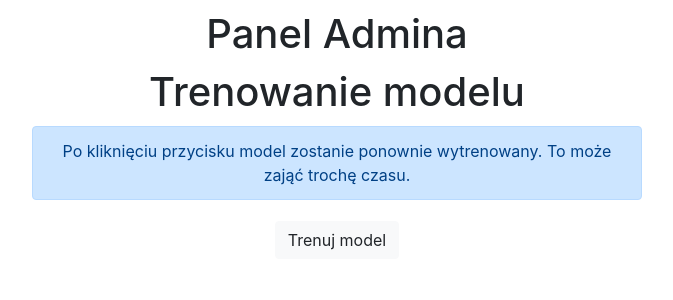
After one commit to Cleo3927/ZPP-Rekwizytornia, a Flask app: page /train_model in a window 1280 px wide. The commit adds this page. Shown: the top 300 px of the page, without its empty margins (303-976 px from the left). Run offline with Flask 2, Linux system fonts and the light colour scheme; parts of the project's set-up code (start-up, migrations or seed data) failed here and were passed over; some libraries are stand-ins or nearby versions; some web fonts are replaced.

Commit message:
Strona + stream

```diff
--- a/src/server/app.py
+++ b/src/server/app.py
@@ -15,7 +15,6 @@ database = database.Database()
 camera = driver.Camera(0)
 
 def get_template_for_response(result):
-    print(result)
     if result == "OK":
         return render_template("result_ok.html")
     else:
@@ -35,13 +34,32 @@ def add_element():
 
 @app.route("/add_result", methods=["GET", "POST"])
 def add_result():
-    name = request.form.get("name")
-    count = request.form.get("count")
-    price = request.form.get("price")
+    add_database = request.form.get("add")
     result = "OK"
 
-    camera.make_photo(name)
+    if add_database == "on":
+        print("adding to catalogue")
+
+    camera.make_photo("nazwa")
     number = database.get_index()
+    return get_template_for_response(result)
+
+@app.route("/train_model")
+def train_model():
+    return render_template("train_model.html")
+
+@app.route("/train_model_result", methods=["GET", "POST"])
+def train_model_result():
+    result = "OK"
+    return get_template_for_response(result)
+
+@app.route("/stop_model")
+def stop_model():
+    return render_template("stop_model.html")
+
+@app.route("/stop_model_result", methods=["GET", "POST"])
+def stop_model_result():
+    result = "OK"
     return get_template_for_response(result)
 
 if __name__ == "__main__":
--- a/src/server/templates/base.html
+++ b/src/server/templates/base.html
@@ -17,7 +17,10 @@
 			margin: 10px 10px 10px 10px;
 		}
 		input {
-			margin: 5px 5px 5px 5px;
+			margin: 10px 10px 10px 10px;
+		}
+		.form-check {
+			margin: 10px 10px 10px 10px;
 		}
         .btn-light {
 			text-align: center;
@@ -26,6 +29,7 @@
 		.container-fluid {
 			width: 50%;
 		}
+
 
     </style>
 </head>
--- a/src/server/templates/result_fail.html
+++ b/src/server/templates/result_fail.html
@@ -1,12 +1,12 @@
 {% extends 'base.html' %}
 
 {% block title %}
-	<h1>Result</h1>
+	<h1>Wynik operacji</h1>
 {% endblock %}
 
 {% block content %}
-	<div class="alert alert-danger" role="alert"> Something went wrong... </div>
+	<div class="alert alert-danger" role="alert">  Coś poszło nie tak... </div>
 	<div class="form-group row">
-		<a href="/" class="btn btn-light" role="button" style="width:100%">Return to main page</a>
+		<a href="/" class="btn btn-light" role="button" style="width:100%"> Powrót do strony głównej </a>
 	</div>
 {% endblock %}
--- a/src/server/templates/result_ok.html
+++ b/src/server/templates/result_ok.html
@@ -1,12 +1,12 @@
 {% extends 'base.html' %}
 
 {% block title %}
-	<h1>Result</h1>
+	<h1>Wynik operacji</h1>
 {% endblock %}
 
 {% block content %}
-	<div class="alert alert-success" role="alert"> Correct submit. </div>
+	<div class="alert alert-success" role="alert"> Operacja została poprawnie wykonana </div>
 	<div class="form-group row">
-		<a href="/" class="btn btn-light" role="button" style="width:100%">Return to main page</a>
+		<a href="/" class="btn btn-light" role="button" style="width:100%">Powrót do strony głównej</a>
 	</div>
 {% endblock %}
--- /dev/null
+++ b/src/server/templates/train_model.html
@@ -0,0 +1,15 @@
+{% extends 'base.html' %}
+
+{% block title %}
+	<h1>Panel Admina</h1>
+	<h1>Trenowanie modelu</h1>
+{% endblock %}
+
+{% block content %}
+<div style="width:50%  vertical-align=middle">
+	<div class="alert alert-primary" role="alert"> Po kliknięciu przycisku model zostanie ponownie wytrenowany. To może zająć trochę czasu. </div>
+	<form action="/train_model_result" method="POST" id="submit">
+		<button class="btn btn-light" type="submit" form="submit" value="Submit">Trenuj model</button>
+	</form>
+</div>
+{% endblock %}
```
Also changed, not shown: src/database/database.py (deleted, +0 -9 lines), src/server/templates/add_element.html (+7 -12 lines), src/server/templates/admin.html (+4 -4 lines), src/server/templates/stop_model.html (added, +15 -0 lines).
